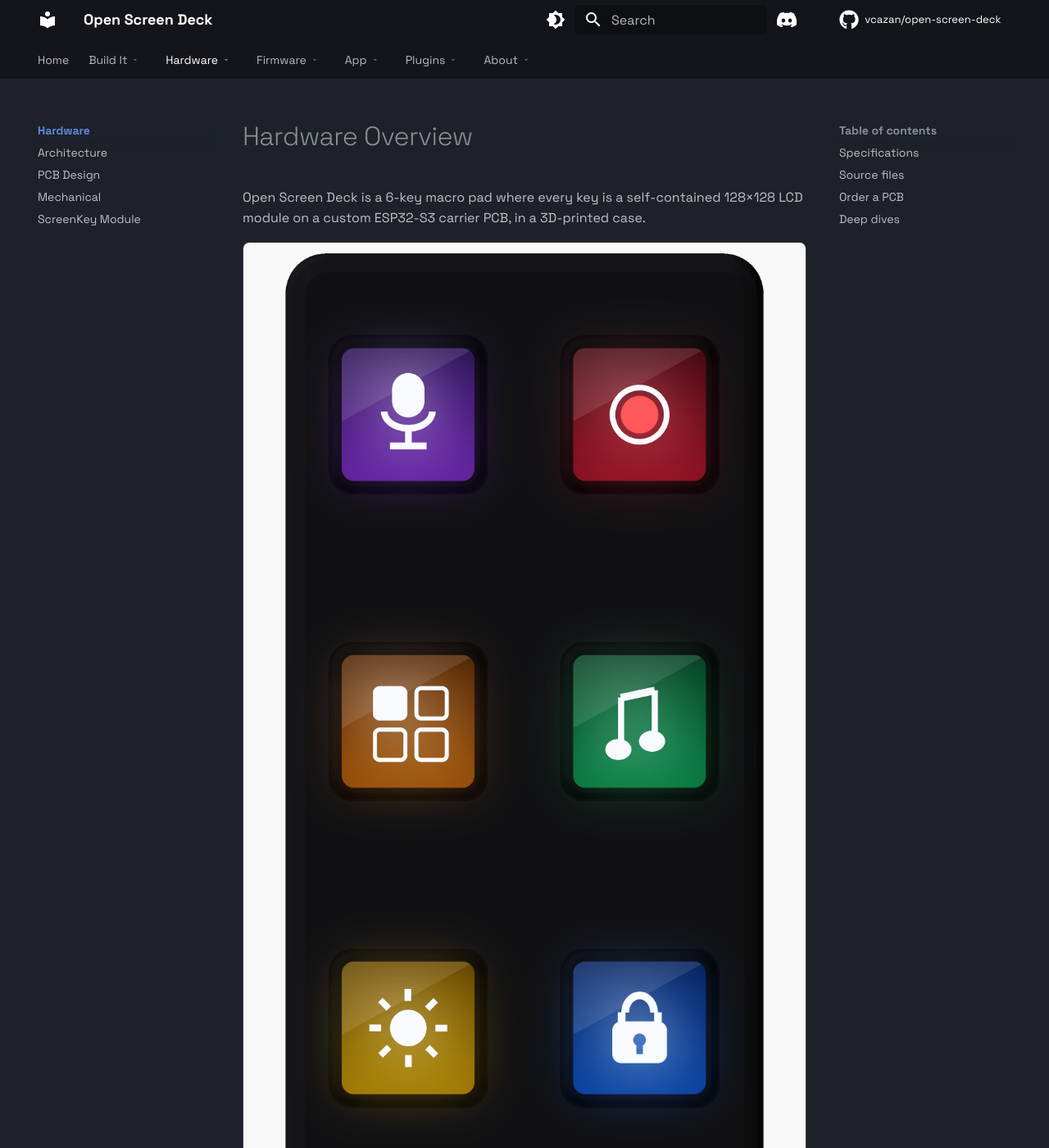
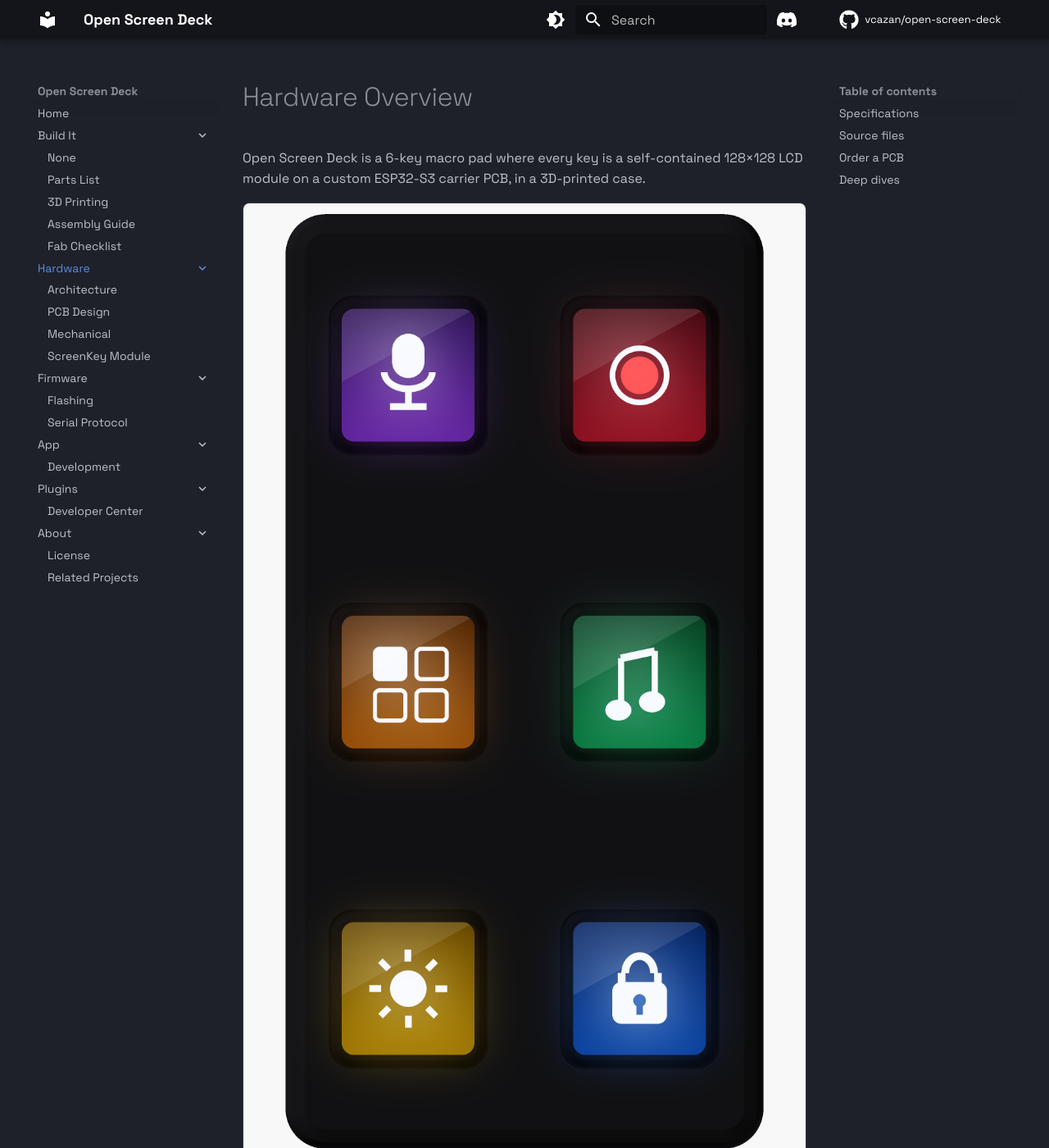
Before and after one commit to vcazan/open-screen-deck, an MkDocs documentation site: the page built from docs/hardware/index.md, in a window 1280 px wide and 1400 px high. Shown: the whole window at 82% size. Built offline with MkDocs 1.6.1 and Material for MkDocs 9.7.7, drawn with Linux system fonts in a browser that asks for light colours; comment, search, counter and statistics services are not loaded.

Commit message:
Docs: drop the top tab bar — full navigation lives in the sidebar
The tab dropdowns rendered inconsistently on the deployed site; instead
of patching them, the tabs are gone. Every section and page is now
visible and expanded in the left sidebar on every page.

```diff
--- a/docs/stylesheets/extra.css
+++ b/docs/stylesheets/extra.css
@@ -23,84 +23,11 @@
   max-width: 100%;
 }
 
-/* ── Tab dropdowns: section pages visible from the main menu ── */
-.md-tabs,
-.md-tabs .md-grid,
-.md-tabs__list {
-  overflow: visible;
-  /* the theme sets contain: content, which paint-clips the dropdowns */
-  contain: none;
-}
-
-.md-tabs__item--dropdown {
-  position: relative;
-}
-
-.md-tabs__caret {
-  margin-left: 0.25rem;
-  vertical-align: middle;
-  opacity: 0.55;
-  transition: transform 0.2s cubic-bezier(0.16, 1, 0.3, 1);
-}
-
-.md-tabs__item--dropdown:hover .md-tabs__caret,
-.md-tabs__item--dropdown:focus-within .md-tabs__caret {
-  transform: rotate(180deg);
-  opacity: 1;
-}
-
-.md-tabs__dropdown {
-  position: absolute;
-  top: 100%;
-  left: 50%;
-  transform: translate(-50%, 6px);
-  min-width: 11rem;
-  margin: 0;
-  padding: 0.35rem;
-  list-style: none;
-  background: var(--md-default-bg-color);
-  border: 1px solid rgba(255, 255, 255, 0.09);
-  border-radius: 10px;
-  box-shadow: 0 14px 40px rgba(0, 0, 0, 0.45);
-  opacity: 0;
-  visibility: hidden;
-  transition:
-    opacity 0.18s cubic-bezier(0.16, 1, 0.3, 1),
-    transform 0.18s cubic-bezier(0.16, 1, 0.3, 1),
-    visibility 0.18s;
-  z-index: 4;
-}
-
-[data-md-color-scheme="slate"] .md-tabs__dropdown {
-  background: #14181d;
-}
-
-.md-tabs__item--dropdown:hover .md-tabs__dropdown,
-.md-tabs__item--dropdown:focus-within .md-tabs__dropdown {
-  opacity: 1;
-  visibility: visible;
-  transform: translate(-50%, 0);
-}
-
-.md-tabs__dropdown li {
-  margin: 0;
-  padding: 0;
-}
-
-.md-tabs__dropdown a {
-  display: block;
-  padding: 0.42rem 0.7rem;
-  border-radius: 7px;
+/* ── Sidebar navigation: full tree, sections stand out ── */
+.md-nav--primary > .md-nav__list > .md-nav__item--section > label.md-nav__link,
+.md-nav__item--section > .md-nav__link {
+  font-weight: 700;
   color: var(--md-default-fg-color);
-  font-size: 0.66rem;
-  white-space: nowrap;
-  transition: background 0.12s cubic-bezier(0.2, 0, 0, 1), color 0.12s cubic-bezier(0.2, 0, 0, 1);
-}
-
-.md-tabs__dropdown a:hover,
-.md-tabs__dropdown a:focus {
-  background: var(--md-accent-fg-color--transparent);
-  color: var(--md-accent-fg-color);
 }
 
 /* Home hero */
--- a/mkdocs.yml
+++ b/mkdocs.yml
@@ -29,7 +29,6 @@
     text: Space Grotesk
     code: IBM Plex Mono
   features:
-    - navigation.tabs
     - navigation.indexes
     - navigation.expand
     - navigation.top
--- a/overrides/partials/tabs-item.html
+++ /dev/null
@@ -1,62 +0,0 @@
-{#-
-  Tabs with dropdowns: each top-level section shows its pages on hover,
-  so nothing hides behind a click. Extends the stock tabs-item partial.
--#}
-{% macro render_content(nav_item, ref) %}
-  {% set ref = ref or nav_item %}
-  {% if nav_item == ref or "navigation.indexes" in features %}
-    {% if nav_item.is_index and nav_item.meta.icon %}
-      {% include ".icons/" ~ nav_item.meta.icon ~ ".svg" %}
-    {% endif %}
-  {% endif %}
-  {{ ref.title }}
-{% endmacro %}
-{% macro render_dropdown(nav_item) %}
-  {% if nav_item.children %}
-    <ul class="md-tabs__dropdown">
-      {% for child in nav_item.children %}
-        {% if child.children %}
-          {% set target = child.children | first %}
-          <li>
-            <a href="{{ target.url | url }}">{{ child.title }}</a>
-          </li>
-        {% elif child.is_index %}
-          <li>
-            <a href="{{ child.url | url }}">Overview</a>
-          </li>
-        {% else %}
-          <li>
-            <a href="{{ child.url | url }}">{{ child.title }}</a>
-          </li>
-        {% endif %}
-      {% endfor %}
-    </ul>
-  {% endif %}
-{% endmacro %}
-{% macro render(nav_item, ref) %}
-  {% set ref = ref or nav_item %}
-  {% set class = "md-tabs__item" %}
-  {% if ref.active %}
-    {% set class = class ~ " md-tabs__item--active" %}
-  {% endif %}
-  {% if nav_item.children %}
-    {% set first = nav_item.children | first %}
-    {% if first.children %}
-      {{ render(first, ref) }}
-    {% else %}
-      <li class="{{ class }} md-tabs__item--dropdown">
-        <a href="{{ first.url | url }}" class="md-tabs__link">
-          {{ render_content(first, ref) }}
-          <svg class="md-tabs__caret" viewBox="0 0 24 24" width="10" height="10" aria-hidden="true"><path d="M7 10l5 5 5-5z" fill="currentColor"/></svg>
-        </a>
-        {{ render_dropdown(ref) }}
-      </li>
-    {% endif %}
-  {% else %}
-    <li class="{{ class }}">
-      <a href="{{ nav_item.url | url }}" class="md-tabs__link">
-        {{ render_content(nav_item) }}
-      </a>
-    </li>
-  {% endif %}
-{% endmacro %}
```
